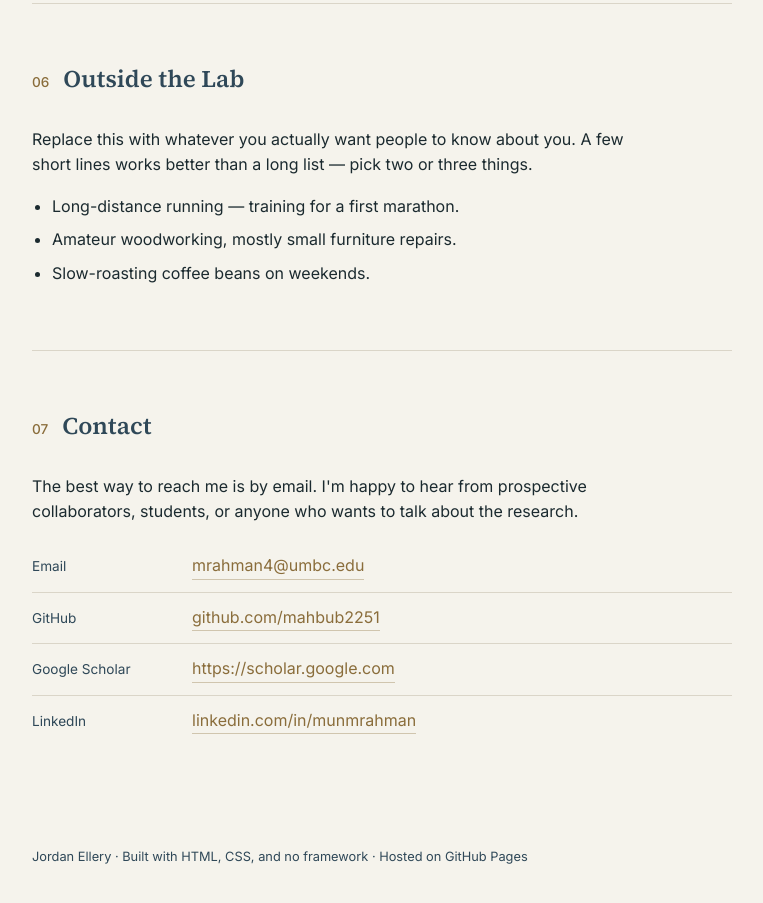
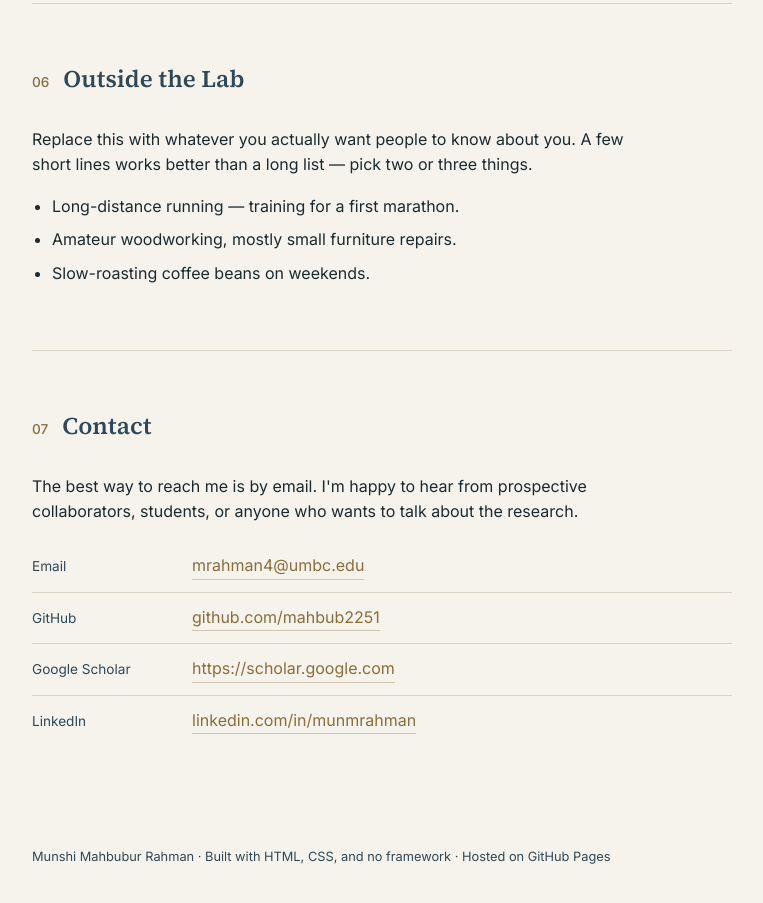
Before and after one commit to mahbub2251/mahbub2251.github.io, a plain HTML site: page index.html in a window 1280 px wide. Shown: the part 3071-3974 px from the top of the page, without its empty margins (272-1035 px from the left). Drawn offline with Linux system fonts and the light colour scheme.

Commit message:
Update index.html

```diff
--- a/index.html
+++ b/index.html
@@ -168,7 +168,7 @@
   </section>
 
   <footer class="footer">
-    <p>Jordan Ellery · Built with HTML, CSS, and no framework · Hosted on GitHub Pages</p>
+    <p>Munshi Mahbubur Rahman · Built with HTML, CSS, and no framework · Hosted on GitHub Pages</p>
   </footer>
 
 </main>
```
